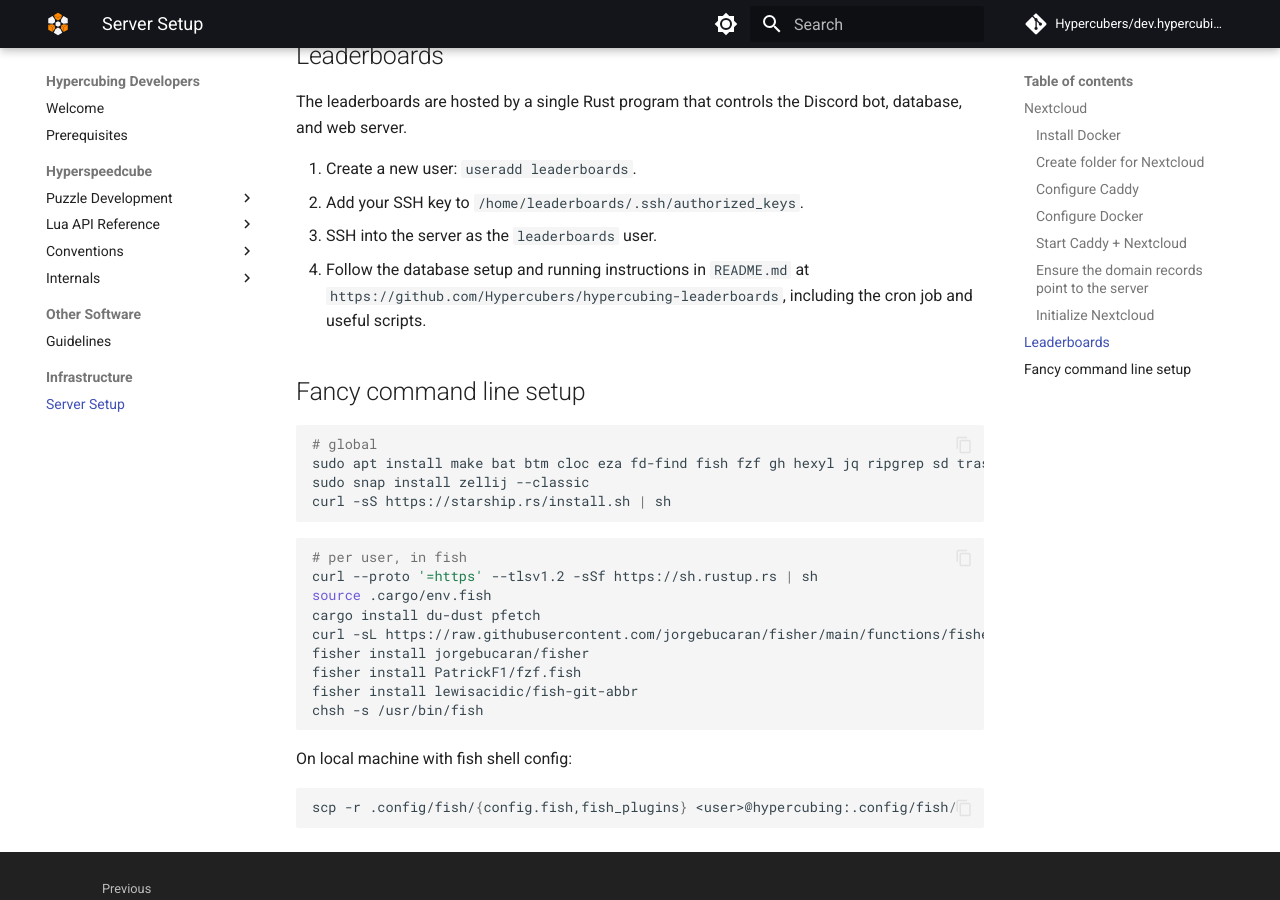
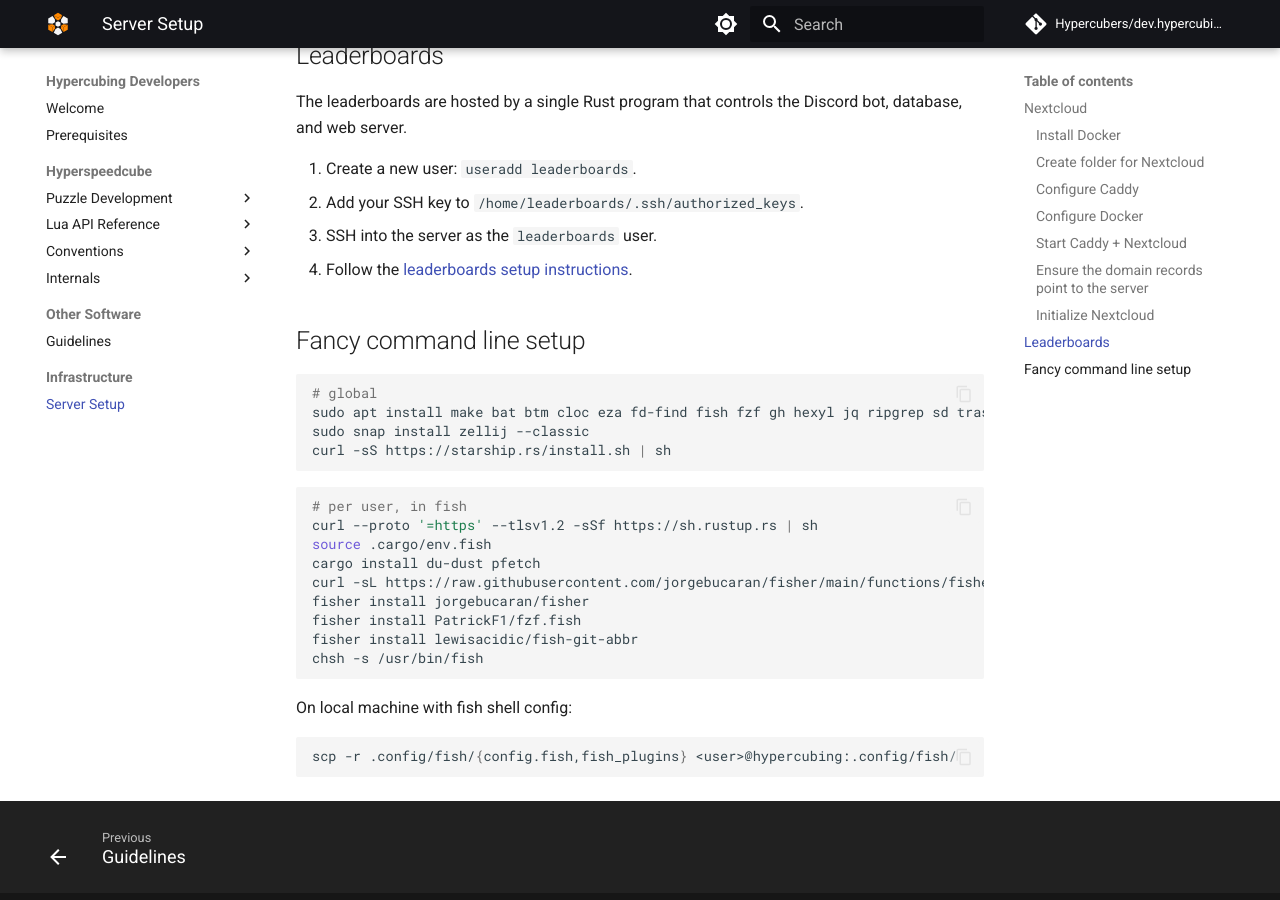
Before and after one commit to Hypercubers/dev.hypercubing.xyz, an MkDocs documentation site: the page built from docs/infrastructure/server.md, in a window 1280 px wide and 900 px high, scrolled down 4377 px. Built offline with MkDocs 1.6.1 and Material for MkDocs 9.7.7, drawn with Linux system fonts in a browser that asks for light colours; comment, search, counter and statistics services are not loaded.

Commit message:
Update link to leaderboard setup instructions

```diff
--- a/docs/infrastructure/server.md
+++ b/docs/infrastructure/server.md
@@ -179,7 +179,7 @@ The leaderboards are hosted by a single Rust program that controls the Discord b
 1. Create a new user: `useradd leaderboards`.
 2. Add your SSH key to `/home/leaderboards/.ssh/authorized_keys`.
 3. SSH into the server as the `leaderboards` user.
-4. Follow the database setup and running instructions in `README.md` at `https://github.com/Hypercubers/hypercubing-leaderboards`, including the cron job and useful scripts.
+4. Follow the [leaderboards setup instructions](https://github.com/Hypercubers/hypercubing-leaderboards/blob/main/setup.md).
 
 ## Fancy command line setup
 
```
